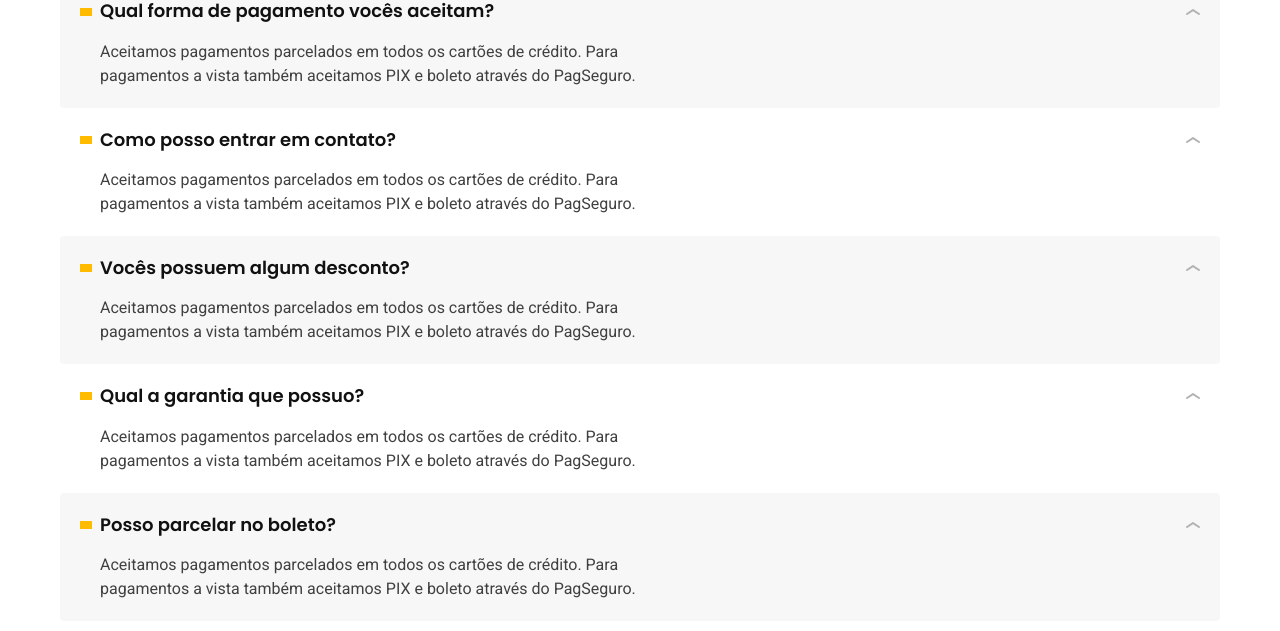
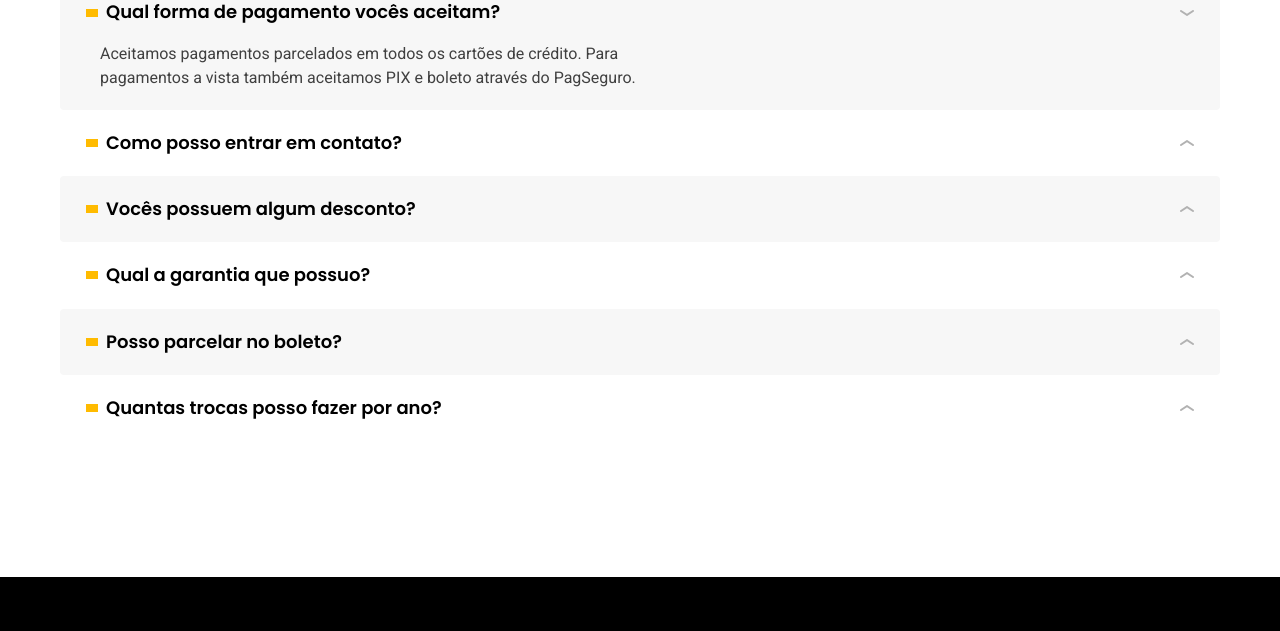
Before and after one commit to Raul-Araujo-Machado/Bikcraft, a plain HTML site: page seguros.html in a window 1280 px wide. Shown: the part 1855-2486 px from the top of the page. Drawn offline with Linux system fonts and the light colour scheme.

Commit message:
Add interactions to perguntas article

```diff
--- a/css/seguros/perguntas.css
+++ b/css/seguros/perguntas.css
@@ -16,15 +16,19 @@
     background-color: var(--cor-1);
 }
 
-.perguntas dt{
+.perguntas button{
     display: grid;
     grid-template-columns: auto 1fr auto;
     align-items: center;
     gap: 8px;
     cursor: pointer;
+    border: none;
+    background: none;
+    width: 100%;
+    text-align: left;
 }
 
-.perguntas dt::after{
+.perguntas button::after{
     content: " ";
     display: inline-block;
     width: 14px;
@@ -33,7 +37,7 @@
     transition: transform .3s;
 }
 
-.perguntas dt::before{
+.perguntas button::before{
     content: " ";
     display: inline-block;
     width: 12px;
@@ -41,8 +45,16 @@
     background-color: var(--cor-p1);
 }
 
-.perguntas dt:hover::after{
+.perguntas button:hover::after, .perguntas button[aria-expanded="true"]::after{
     transform: rotate(180deg);
+}
+
+.perguntas dd{
+    display: none;
+}
+
+.perguntas dd.ativa{
+    display: block;
 }
 
 .perguntas dd{
--- a/js/script.js
+++ b/js/script.js
@@ -25,3 +25,24 @@ function ativarProduto(parametro){
 }
 
 parametros.forEach(ativarProduto);
+
+
+//Perguntas Frequentes
+
+const perguntas = document.querySelectorAll('.perguntas button');
+
+function ativarPergunta(event){
+    const pergunta = event.currentTarget;
+    const controls = pergunta.getAttribute('aria-controls');
+    const resposta = document.getElementById(controls);
+
+    pergunta.getAttribute('aria-expanded') == 'true' ? pergunta.setAttribute('aria-expanded', 'false') : pergunta.setAttribute('aria-expanded', 'true');
+    resposta.classList.toggle('ativa');
+
+}
+
+function eventosPerguntas(pergunta){
+    pergunta.addEventListener('click', ativarPergunta);
+}
+
+perguntas.forEach(eventosPerguntas);
--- a/seguros.html
+++ b/seguros.html
@@ -100,28 +100,28 @@
         <h2 class="font-1-xxl">perguntas frequentes<span class="cor-p1">.</span></h2>
         <dl>
             <div>
-                <dt class="font-1-m-b">Qual forma de pagamento vocês aceitam?</dt>
-                <dd class="font-2-s cor-9">Aceitamos pagamentos parcelados em todos os cartões de crédito. Para pagamentos a vista também aceitamos PIX e boleto através do PagSeguro.</dd>
+                <dt><button class="font-1-m-b" aria-controls="pergunta1" aria-expanded="true">Qual forma de pagamento vocês aceitam?</button></dt>
+                <dd id="pergunta1" class="font-2-s cor-9 ativa">Aceitamos pagamentos parcelados em todos os cartões de crédito. Para pagamentos a vista também aceitamos PIX e boleto através do PagSeguro.</dd>
             </div>
             <div>
-                <dt class="font-1-m-b">Como posso entrar em contato?</dt>
-                <dd class="font-2-s cor-9">Aceitamos pagamentos parcelados em todos os cartões de crédito. Para pagamentos a vista também aceitamos PIX e boleto através do PagSeguro.</dd>
+                <dt><button class="font-1-m-b" aria-controls="pergunta2" aria-expanded="false">Como posso entrar em contato?</button></dt>
+                <dd id="pergunta2" class="font-2-s cor-9">Aceitamos pagamentos parcelados em todos os cartões de crédito. Para pagamentos a vista também aceitamos PIX e boleto através do PagSeguro.</dd>
             </div>
             <div>
-                <dt class="font-1-m-b">Vocês possuem algum desconto?</dt>
-                <dd class="font-2-s cor-9">Aceitamos pagamentos parcelados em todos os cartões de crédito. Para pagamentos a vista também aceitamos PIX e boleto através do PagSeguro.</dd>
+                <dt><button class="font-1-m-b" aria-controls="pergunta3" aria-expanded="false">Vocês possuem algum desconto?</button></dt>
+                <dd id="pergunta3" class="font-2-s cor-9">Aceitamos pagamentos parcelados em todos os cartões de crédito. Para pagamentos a vista também aceitamos PIX e boleto através do PagSeguro.</dd>
             </div>
             <div>
-                <dt class="font-1-m-b">Qual a garantia que possuo?</dt>
-                <dd class="font-2-s cor-9">Aceitamos pagamentos parcelados em todos os cartões de crédito. Para pagamentos a vista também aceitamos PIX e boleto através do PagSeguro.</dd>
+                <dt><button class="font-1-m-b" aria-controls="pergunta4" aria-expanded="false">Qual a garantia que possuo?</button></dt>
+                <dd id="pergunta4" class="font-2-s cor-9">Aceitamos pagamentos parcelados em todos os cartões de crédito. Para pagamentos a vista também aceitamos PIX e boleto através do PagSeguro.</dd>
             </div>
             <div>
-                <dt class="font-1-m-b">Posso parcelar no boleto?</dt>
-                <dd class="font-2-s cor-9">Aceitamos pagamentos parcelados em todos os cartões de crédito. Para pagamentos a vista também aceitamos PIX e boleto através do PagSeguro.</dd>
+                <dt><button class="font-1-m-b" aria-controls="pergunta5" aria-expanded="false">Posso parcelar no boleto?</button></dt>
+                <dd id="pergunta5" class="font-2-s cor-9">Aceitamos pagamentos parcelados em todos os cartões de crédito. Para pagamentos a vista também aceitamos PIX e boleto através do PagSeguro.</dd>
             </div>
             <div>
-                <dt class="font-1-m-b">Quantas trocas posso fazer por ano?</dt>
-                <dd class="font-2-s cor-9">Aceitamos pagamentos parcelados em todos os cartões de crédito. Para pagamentos a vista também aceitamos PIX e boleto através do PagSeguro.</dd>
+                <dt><button class="font-1-m-b" aria-controls="pergunta6" aria-expanded="false">Quantas trocas posso fazer por ano?</button></dt>
+                <dd id="pergunta6" class="font-2-s cor-9">Aceitamos pagamentos parcelados em todos os cartões de crédito. Para pagamentos a vista também aceitamos PIX e boleto através do PagSeguro.</dd>
             </div>
         </dl>
     </article>
```
